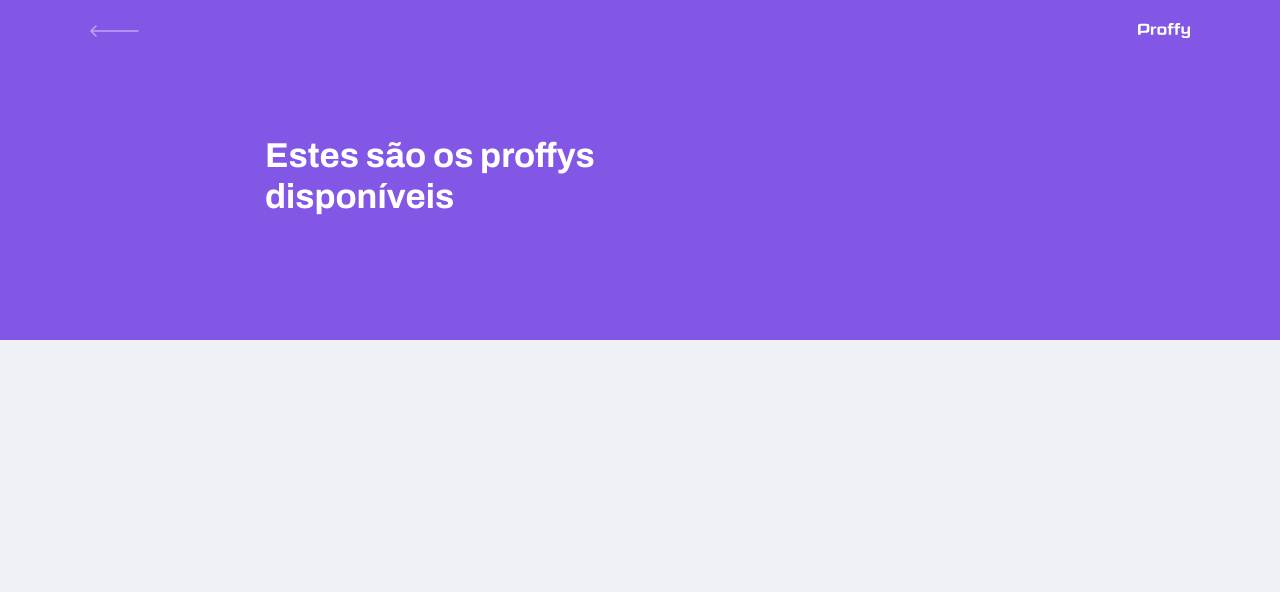
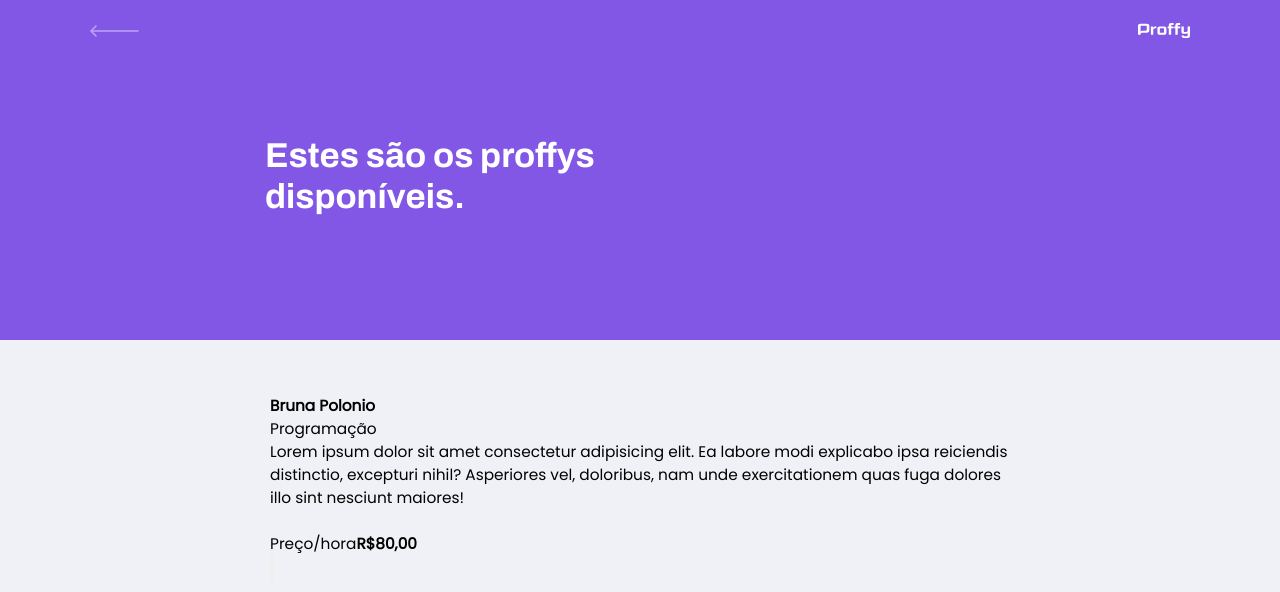
Before and after one commit to BrunaRP/Proffy, a React (Create React App) app: page /study in a window 1280 px wide. Shown: the top 592 px of the page. Built offline with nearby package versions, Linux system fonts and the light colour scheme; the HTML template or start-up script is replaced by a standard one.

Commit message:
começo da pagina de teacher list

```diff
--- a/src/TeacherForm/index.tsx
+++ b/src/TeacherForm/index.tsx
@@ -1,8 +1,12 @@
 import React from 'react';
+import PageHeader from '../components/PageHeader';
+
 
 function TeacherForm(){
     return(
-        <h1>Teacher form</h1>
+        <div id="page-teacher-form" className="container">
+            <PageHeader title="Que incrível que você quer dar aulas." />
+        </div>
     )
 }
 
--- a/src/TeachersList/index.tsx
+++ b/src/TeachersList/index.tsx
@@ -6,7 +6,56 @@ import PageHeader from '../components/PageHeader';
 function TeacherList(){
     return(
         <div id="page-teacher-list" className ="container">
-           <PageHeader />
+            <PageHeader title= "Estes são os proffys disponíveis." >
+                <form id="search-teachers">
+                    <div className="input-block">
+                        <label htmlFor="subject"> Matéria </label>
+                        <input type="text" id="subject" />
+                    </div>
+
+                    <div className="input-block">
+                        <label htmlFor="week_day"> Dia da semana </label>
+                        <input type="text" id="week_day" />
+                    </div>
+
+                    <div className="input-block">
+                        <label htmlFor="time"> Hora </label>
+                        <input type="text" id="time" />
+                    </div>
+                </form>
+            </PageHeader>
+
+            <main>
+                <article className="teacher-item">
+                    <header>
+                        <img src="" alt=""/>
+                        <div>
+                            <strong>Bruna Polonio</strong>
+                            <br></br>
+                            <span>Programação</span>
+
+
+                        </div>
+                    </header>
+                        <p>
+                            Lorem ipsum dolor sit amet consectetur adipisicing elit. Ea labore modi explicabo ipsa reiciendis distinctio, excepturi nihil? Asperiores vel, doloribus, nam unde exercitationem quas fuga dolores illo sint nesciunt maiores!
+                        </p>
+                        <br></br>
+
+                     <footer>
+                         <p> Preço/hora
+                             <strong>R$80,00</strong>
+                         </p>
+                         <button type="button">
+                             <img src="" alt=""/>
+                         </button>
+
+                    </footer>
+
+                </article>
+            </main>
+
+
         </div>
     )
 }
--- a/src/components/PageHeader/index.tsx
+++ b/src/components/PageHeader/index.tsx
@@ -4,7 +4,11 @@ import logoImg from '../../assets/images/logo.svg';
 import backIcon from '../../assets/images/icons/back.svg';
 import './styles.css';
 
-function PageHeader(){
+interface PageHeaderProps{
+    title:string;
+}
+
+const PageHeader: React.FC<PageHeaderProps> = (props) => {
     return (
         <header className="page-header">
         <div className="top-bar-container">
@@ -17,11 +21,10 @@ function PageHeader(){
 
         <div className="header-content">
             <strong>
-                Estes são os proffys disponíveis
+                {props.title}
             </strong>
         </div>
     </header>
-
 
 );
 }
```
